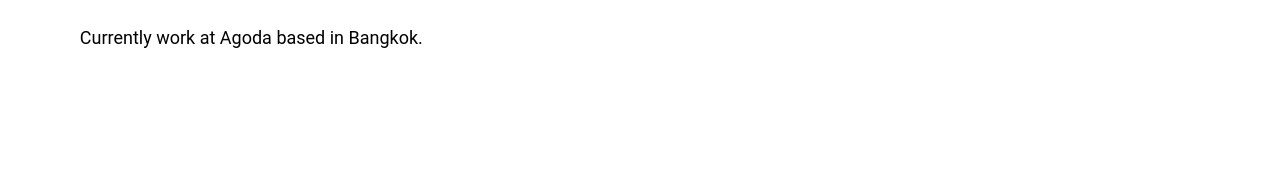
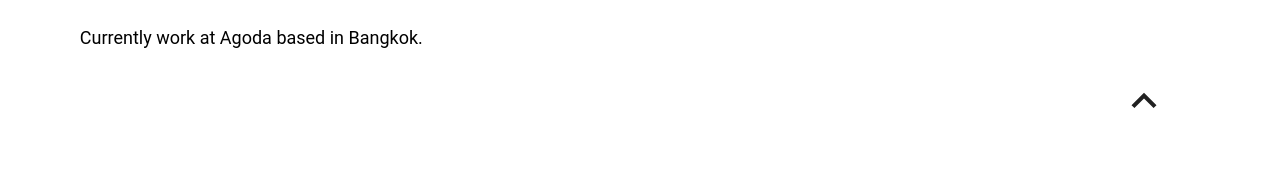
Before and after one commit to weianofsteel/saliejung, a Next.js app: page / in a window 1280 px wide. Shown: the part 353-528 px from the top of the page. Built offline with nearby package versions, Linux system fonts and the light colour scheme.

Commit message:
auto scroll top

```diff
--- a/component/Home/Funfacts.js
+++ b/component/Home/Funfacts.js
@@ -107,6 +107,7 @@
                             size="large"
                             href="/"
                             style={{fontSize:"22px", color:"#8F8F8F"}}
+                            onClick={()=>{console.log(window.scrollY, 999)}}
                         >
                             <span style={{fontFamily:"Roboto"}}>KNOW MORE ABOUT ME</span>
                         </Button>
@@ -120,25 +121,21 @@
                         <Grid item xs={8}>
                             <Grid container spacing={1} style={{marginTop:"2%"}}>
                                 <Grid item xs={3}>
-                                    {/* <div className={styles.galleryBlock1}></div> */}
                                     <div>
                                         <img src={photo10} style={{width:"100%"}}/>
                                     </div>
                                 </Grid>
                                 <Grid item xs={3}>
-                                    {/* <div className={styles.galleryBlock2}></div> */}
                                     <div>
                                         <img src={photo5} style={{width:"100%"}}/>
                                     </div>
                                 </Grid>
                                 <Grid item xs={3}>
-                                    {/* <div className={styles.galleryBlock3}></div> */}
                                     <div>
                                         <img src={photo8} style={{width:"100%"}}/>
                                     </div>
                                 </Grid>
                                 <Grid item xs={3}>
-                                    {/* <div className={styles.galleryBlock4}></div> */}
                                     <div>
                                         <img src={photo3} style={{width:"100%"}}/>
                                     </div>
--- a/pages/index.js
+++ b/pages/index.js
@@ -8,8 +8,19 @@
 import Funfacts from '../component/Home/Funfacts.js';
 import styles from '../css/Home.module.css';
 import Button from '@material-ui/core/Button';
+import ExpandLessIcon from '@material-ui/icons/ExpandLess';
+import { useEffect } from 'react';
 
 const Index = () => {
+
+    const [scroll, setScroll] = React.useState(0);
+
+    useEffect(()=>{
+        if(window !== undefined){
+            setScroll(window.scrollY);
+        }
+    })
+
     return(
         <React.Fragment>
 
@@ -33,6 +44,16 @@
 
             {/* banner */}
 
+
+            <Grid container spacing={1} style={{marginTop:"2%"}}>
+            <Grid item xs={11}></Grid>
+            <Grid item xs={1}>
+            <Button style={{position:'fixed'}} onClick={()=>{console.log(scroll, 999)}}>
+                <ExpandLessIcon fontSize='large' style={{fontSize:'50px'}}/>
+            </Button>
+            </Grid>
+            </Grid>
+
             {/* showcase */}
 
                 <Grid container spacing={1} style={{marginTop:"12%"}}>
@@ -46,7 +67,9 @@
                  <Grid container spacing={1} style={{marginTop:"8%", marginBottom:"8%"}}>
                     <Grid item xs={5}></Grid>
                     <Grid item xs={2}>
-                        <Button href="/Work">
+                        <Button
+                            href="/Work"
+                        >
                             <span className={styles.buttonViewAllProjects}>VIEW ALL PROJECTS</span>
                         </Button>
                     </Grid>
```
Also changed, not shown: component/Work/Process02.js (+0 -13 lines).
